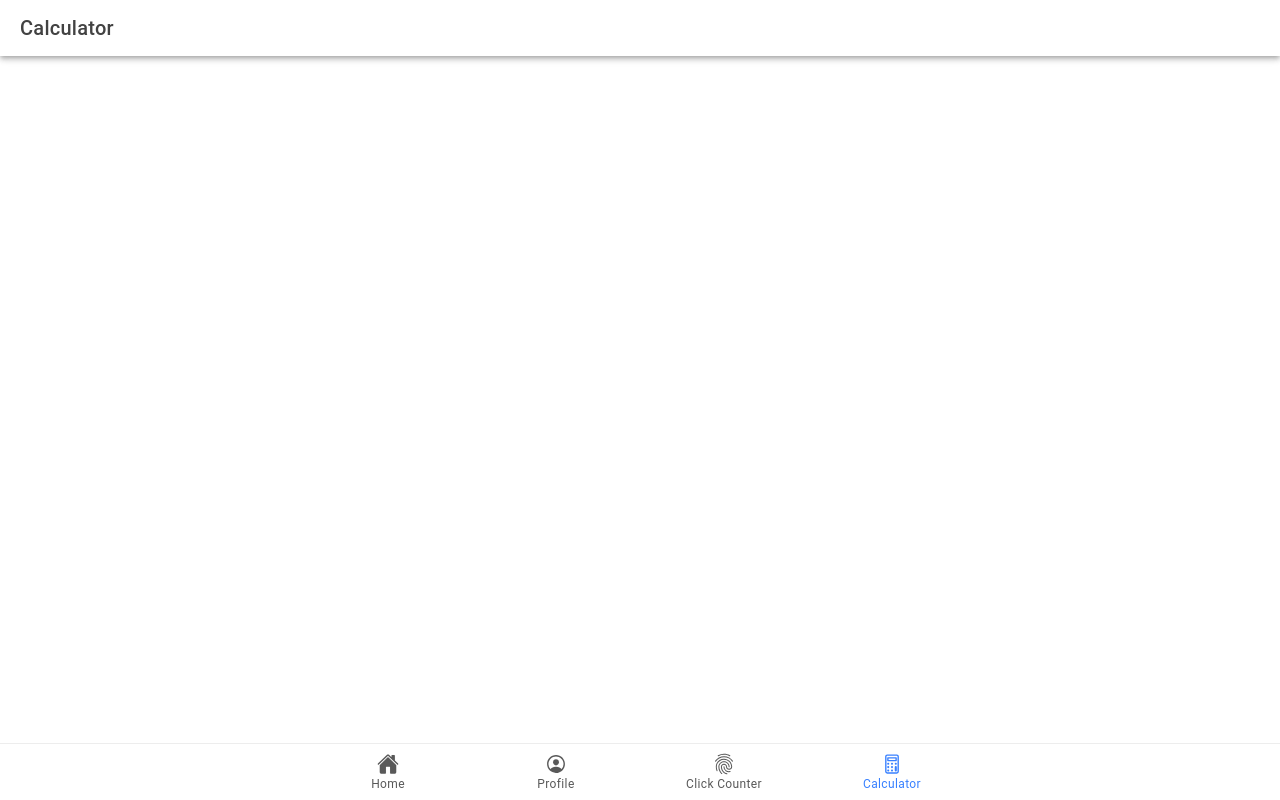
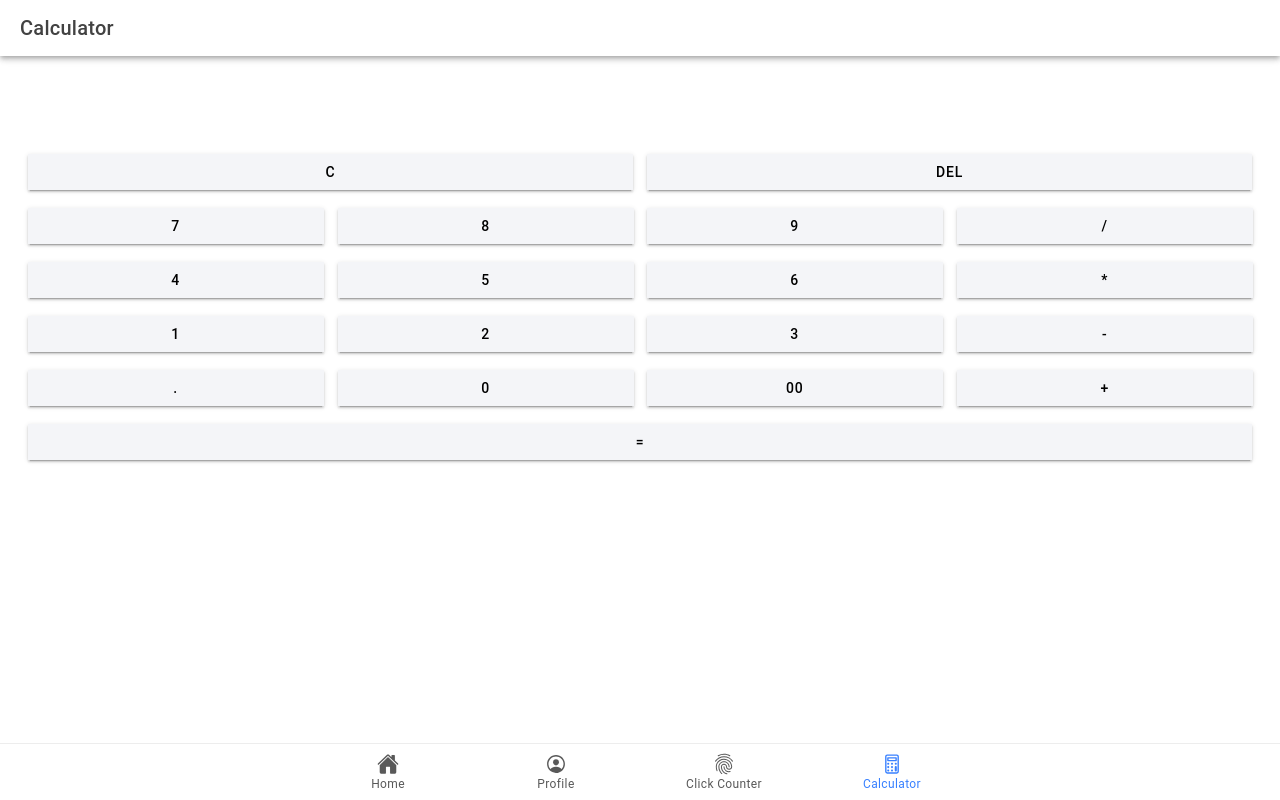
Before and after one commit to henhentabs/ion-t-taborno, a React (Vite) app: page /tab3 in a window 1280 px wide. Built offline with nearby package versions, Linux system fonts and the light colour scheme.

Commit message:
added content for my calculator tab

```diff
--- a/src/pages/Tab3.tsx
+++ b/src/pages/Tab3.tsx
@@ -1,8 +1,31 @@
-import React from 'react';
-import { IonContent, IonHeader, IonPage, IonTitle, IonToolbar } from '@ionic/react';
+// Calculator.tsx
+import React, { useState } from 'react';
+import { IonContent, IonHeader, IonPage, IonTitle, IonToolbar, IonButton, IonGrid, IonRow, IonCol, IonInput } from '@ionic/react';
 import './Tab3.css';
 
 const Calculator: React.FC = () => {
+  const [input, setInput] = useState<string>('');
+
+  const handleInput = (value: string) => {
+    setInput(input + value);
+  };
+
+  const handleClear = () => {
+    setInput('');
+  };
+
+  const handleDelete = () => {
+    setInput(input.slice(0, -1));
+  };
+
+  const handleCalculate = () => {
+    try {
+      setInput(eval(input).toString());
+    } catch (error) {
+      setInput('Error');
+    }
+  };
+
   return (
     <IonPage>
       <IonHeader>
@@ -11,7 +34,83 @@
         </IonToolbar>
       </IonHeader>
       <IonContent fullscreen className="ion-padding" style={{ backgroundColor: 'dark' }}>
-        {/* Your content here */}
+        <IonGrid>
+          <IonRow>
+            <IonCol size="12">
+              <IonInput style={{ fontSize: '50px' }} value={input} readonly={true} className="ion-text-right" />
+            </IonCol>
+          </IonRow>
+
+          <IonRow>
+            <IonCol size="6">
+              <IonButton id="btns" expand="full" color="light" onClick={handleClear}>C</IonButton>
+            </IonCol>
+            <IonCol size="6">
+              <IonButton id="btns" expand="full" color="light" onClick={handleDelete}>DEL</IonButton>
+            </IonCol>
+          </IonRow>
+          <IonRow>
+            <IonCol size="3">
+              <IonButton id="btns" expand="full" color="light" onClick={() => handleInput('7')}>7</IonButton>
+            </IonCol>
+            <IonCol size="3">
+              <IonButton id="btns" expand="full" color="light" onClick={() => handleInput('8')}>8</IonButton>
+            </IonCol>
+            <IonCol size="3">
+              <IonButton id="btns" expand="full" color="light" onClick={() => handleInput('9')}>9</IonButton>
+            </IonCol>
+            <IonCol size="3">
+              <IonButton id="btns" expand="full" color="light" onClick={() => handleInput('/')}>/</IonButton>
+            </IonCol>
+          </IonRow>
+          <IonRow>
+            <IonCol size="3">
+              <IonButton id="btns" expand="full" color="light" onClick={() => handleInput('4')}>4</IonButton>
+            </IonCol>
+            <IonCol size="3">
+              <IonButton id="btns" expand="full" color="light" onClick={() => handleInput('5')}>5</IonButton>
+            </IonCol>
+            <IonCol size="3">
+              <IonButton id="btns" expand="full" color="light" onClick={() => handleInput('6')}>6</IonButton>
+            </IonCol>
+            <IonCol size="3">
+              <IonButton id="btns" expand="full" color="light" onClick={() => handleInput('*')}>*</IonButton>
+            </IonCol>
+          </IonRow>
+          <IonRow>
+            <IonCol size="3">
+              <IonButton id="btns" expand="full" color="light" onClick={() => handleInput('1')}>1</IonButton>
+            </IonCol>
+            <IonCol size="3">
+              <IonButton id="btns" expand="full" color="light" onClick={() => handleInput('2')}>2</IonButton>
+            </IonCol>
+            <IonCol size="3">
+              <IonButton id="btns" expand="full" color="light" onClick={() => handleInput('3')}>3</IonButton>
+            </IonCol>
+            <IonCol size="3">
+              <IonButton id="btns" expand="full" color="light" onClick={() => handleInput('-')}>-</IonButton>
+            </IonCol>
+          </IonRow>
+          <IonRow>
+            <IonCol size="3">
+              <IonButton id="btns" expand="full" color="light" onClick={() => handleInput('.')}>.</IonButton>
+            </IonCol>
+            <IonCol size="3">
+              <IonButton id="btns" expand="full" color="light" onClick={() => handleInput('0')}>0</IonButton>
+            </IonCol>
+            <IonCol size="3">
+              <IonButton id="btns" expand="full" color="light" onClick={() => handleInput('00')}>00</IonButton>
+            </IonCol>
+            <IonCol size="3">
+              <IonButton id="btns" expand="full" color="light" onClick={() => handleInput('+')}>+</IonButton>
+            </IonCol>
+          </IonRow>
+          <IonRow>
+            <IonCol size="12">
+              <IonButton id="btns" expand="full" color="light" onClick={handleCalculate}>=</IonButton>
+            </IonCol>
+          </IonRow>
+        </IonGrid>
       </IonContent>
     </IonPage>
   );
```
